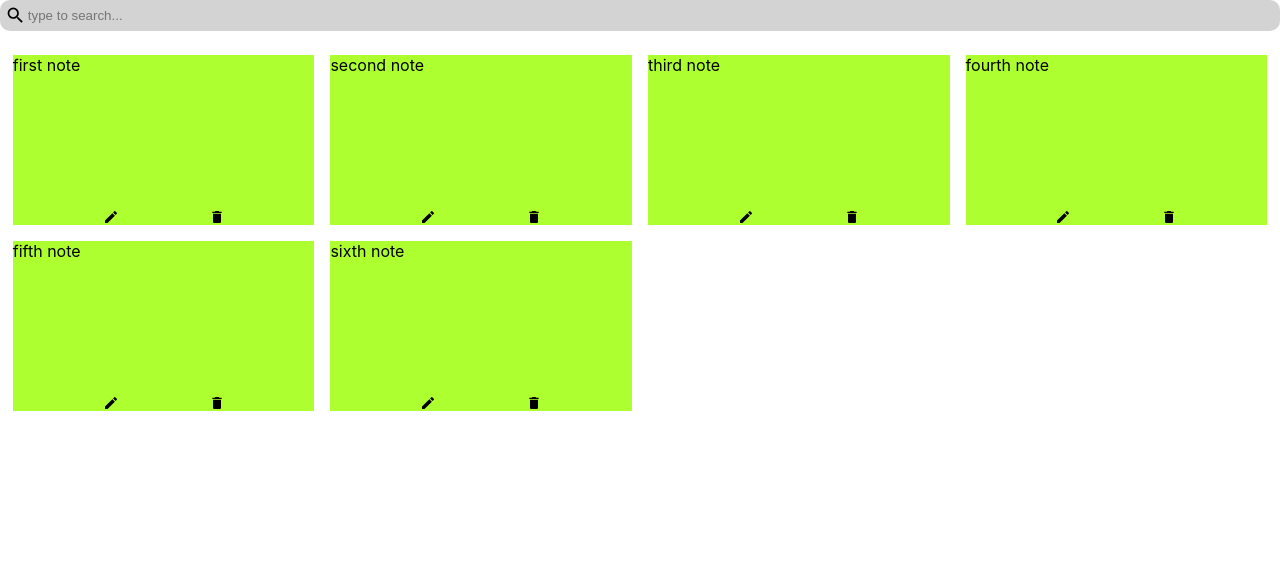
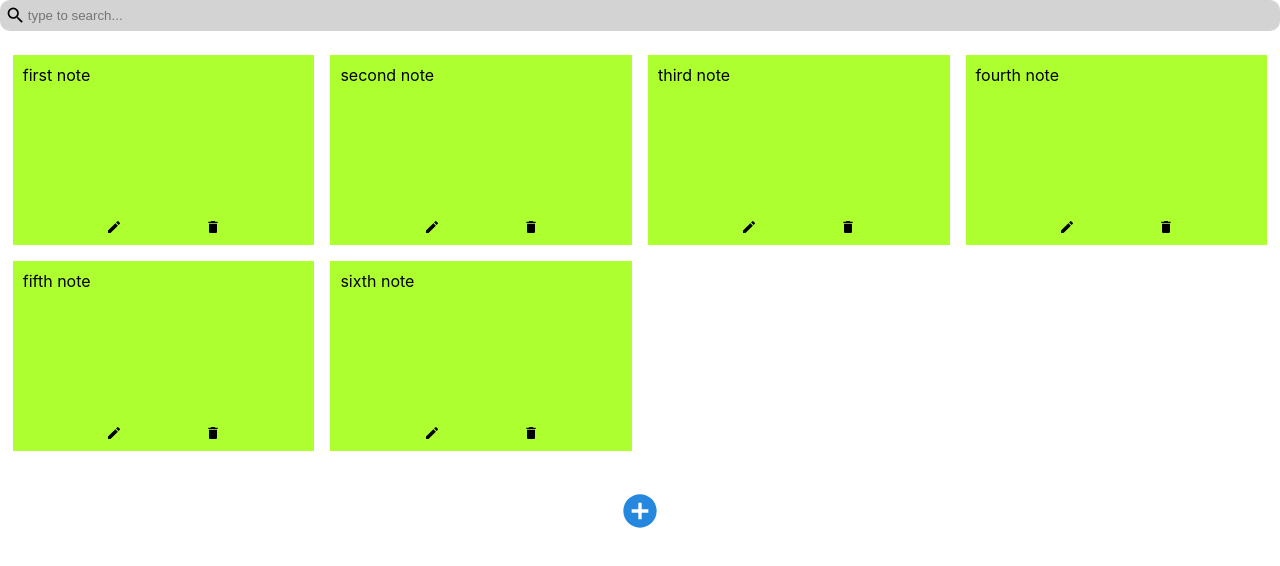
Before and after one commit to SireeshaBurugula/notes-app, a React (Create React App) app: page / in a window 1280 px wide. Shown: the top 566 px of the page. Built offline with nearby package versions, Linux system fonts and the light colour scheme.

Commit message:
Added plus button
Added plus button which can be used to add new nodes

```diff
--- a/package.json
+++ b/package.json
@@ -11,7 +11,7 @@
     "react-dom": "^17.0.2",
     "react-icons": "^4.3.1",
     "react-icons-md": "^1.1.0",
-    "react-scripts": "4.0.3",
+    "react-scripts": "^4.0.3",
     "web-vitals": "^1.1.2"
   },
   "scripts": {
--- a/src/App.js
+++ b/src/App.js
@@ -1,7 +1,10 @@
 import NotesList from "./components/NotesList";
 import Search from "./components/Search";
+import Button from "./components/button";
 import { nanoid } from 'nanoid';
 import  {useState} from 'react';
+
+
 const App =() => {
   const [notes,setNotes] = useState([
     {
@@ -38,6 +41,7 @@ const App =() => {
     <div className="container">
       <Search/>
       <NotesList notes={notes}/>
+      <Button/>
     </div>
   );
 }
--- /dev/null
+++ b/src/components/button.js
@@ -0,0 +1,12 @@
+import React from 'react';
+import { MdAddCircle } from "react-icons/md";
+
+const PlusButton = () =>{
+    return(
+        <div class="ButtonCont">
+            <MdAddCircle class="Button" size={40} color="#2687de"/>
+        </div>
+    )
+}
+
+export default PlusButton;
--- a/src/index.css
+++ b/src/index.css
@@ -14,7 +14,7 @@ code {
 .note{
   background-color:greenyellow;
   border-radius: 10 px;
-  padding: 1 rem;
+  padding: 10px;
   min-height: 170px;
   display:flex;
   flex-direction: column;
@@ -26,7 +26,6 @@ code {
   justify-content:space-evenly;
 }
 .notes-list{
-
   gap: 1rem;
   width: 98%;
   padding: 1 rem;
@@ -62,3 +61,21 @@ code {
 .search input:focus{
   outline:none;
 }
+
+.ButtonCont {
+  align-items: center;
+  /* width:900 px; */
+  margin-left: auto;
+  margin-right: auto;
+  padding-left: 15 px;
+  padding-right: 15 px;
+  padding-top: 15 px;
+}
+ .Button{
+  display: grid;
+  margin-top: 40px;
+  margin-left: auto;
+  margin-bottom: 30px;
+  margin-right: auto;
+  grid-template-columns: repeat(auto-fit,minmax(250px,1fr));
+ }
```
Also changed, not shown: 1 other file (tests, documents, lock files or other folders).
